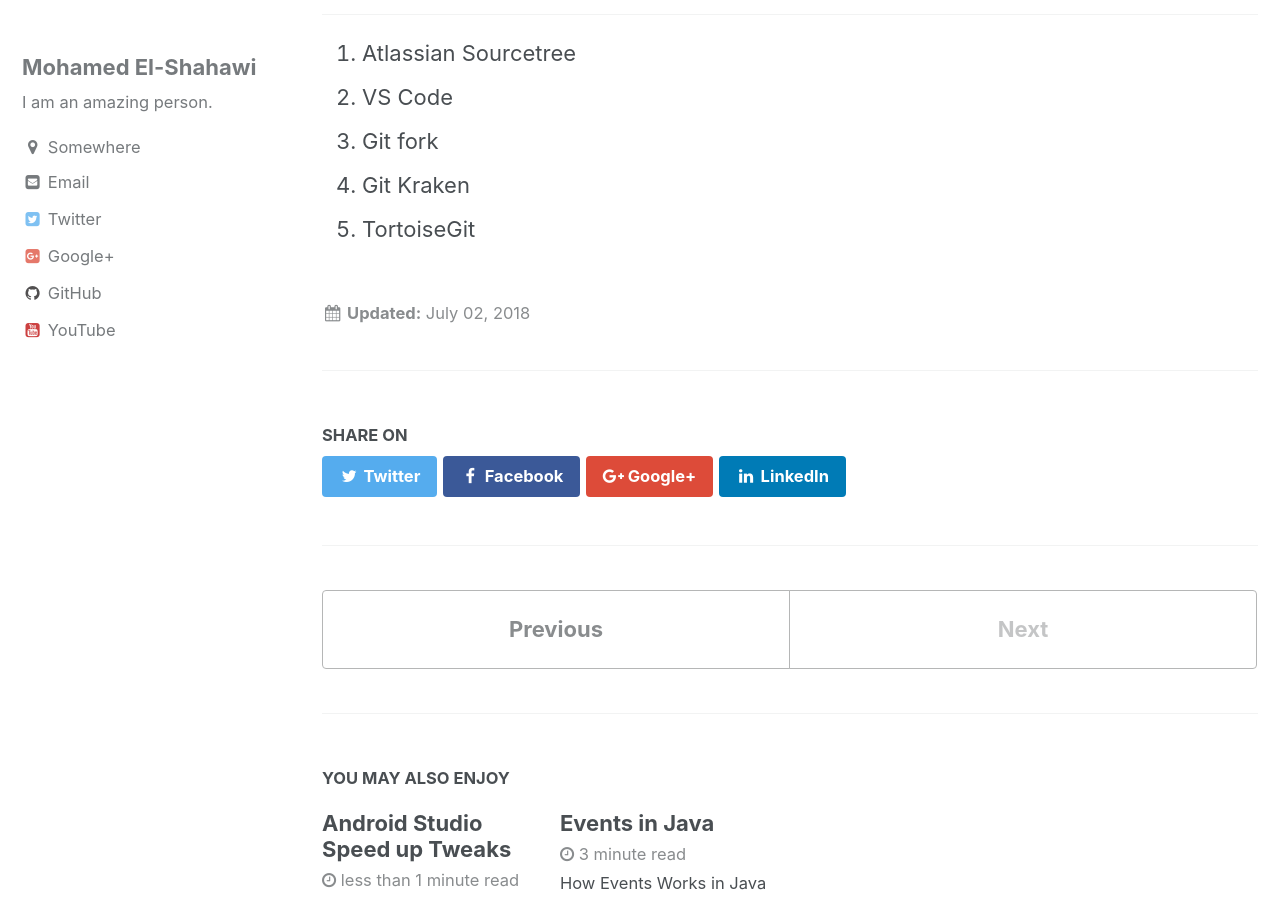
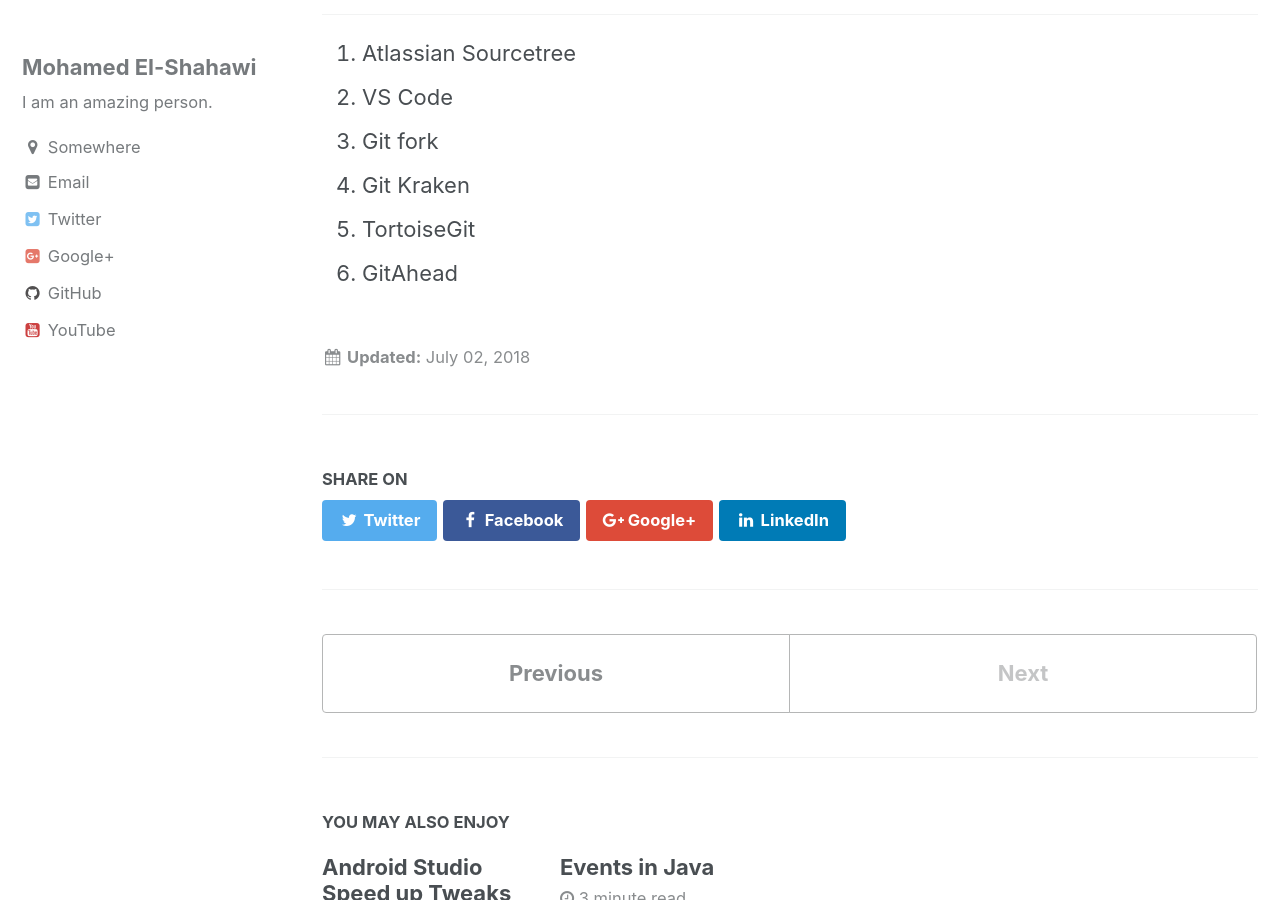
Before and after one commit to ExtremeGTX/extremegtx.github.io, a Jekyll site: the page built from _posts/2018-07-02-Git Training preparation.md, in a window 1280 px wide and 900 px high, scrolled down 3085 px. Built offline with Jekyll 4.4.1, drawn with Linux system fonts in a browser that asks for light colours.

Commit message:
update git gui tools section
add gitahead to the list

```diff
--- a/_posts/2018-07-02-Git Training preparation.md
+++ b/_posts/2018-07-02-Git Training preparation.md
@@ -67,3 +67,4 @@
 3. Git fork
 4. Git Kraken
 5. TortoiseGit
+6. GitAhead
```
